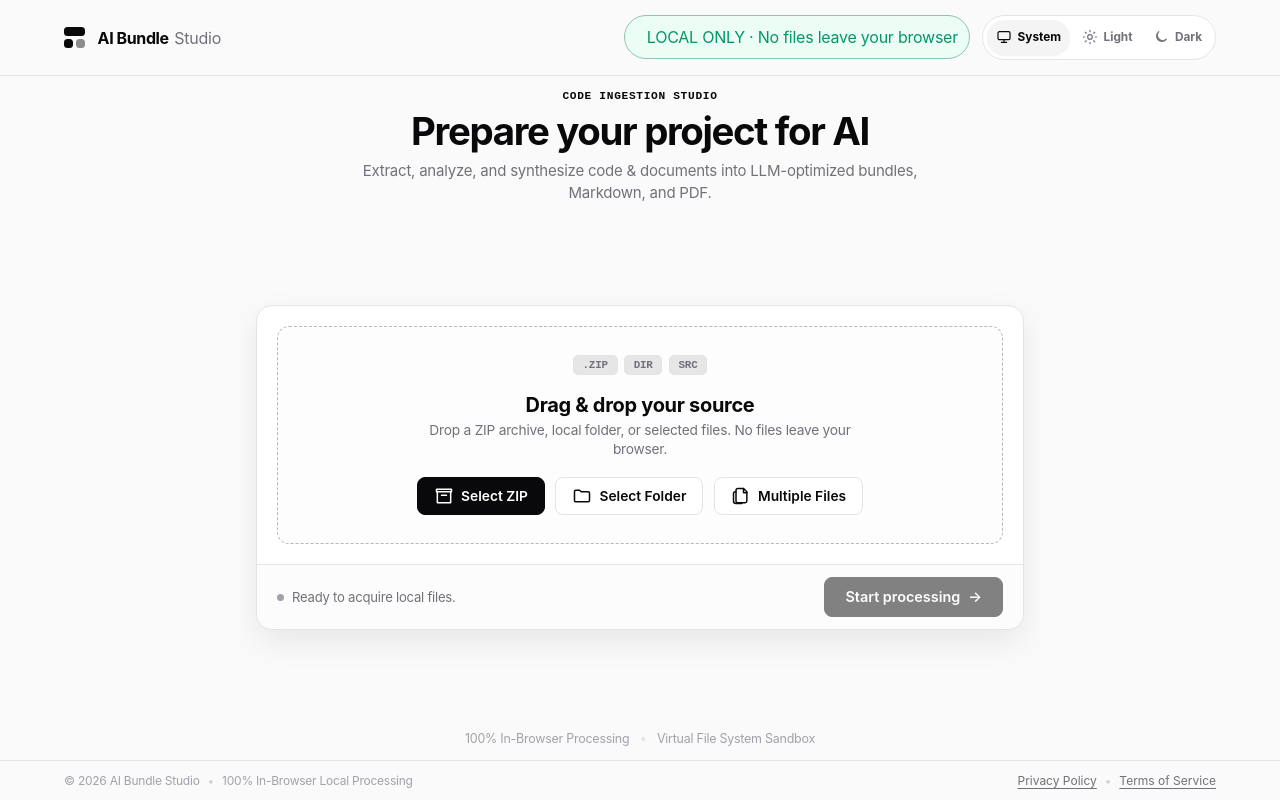
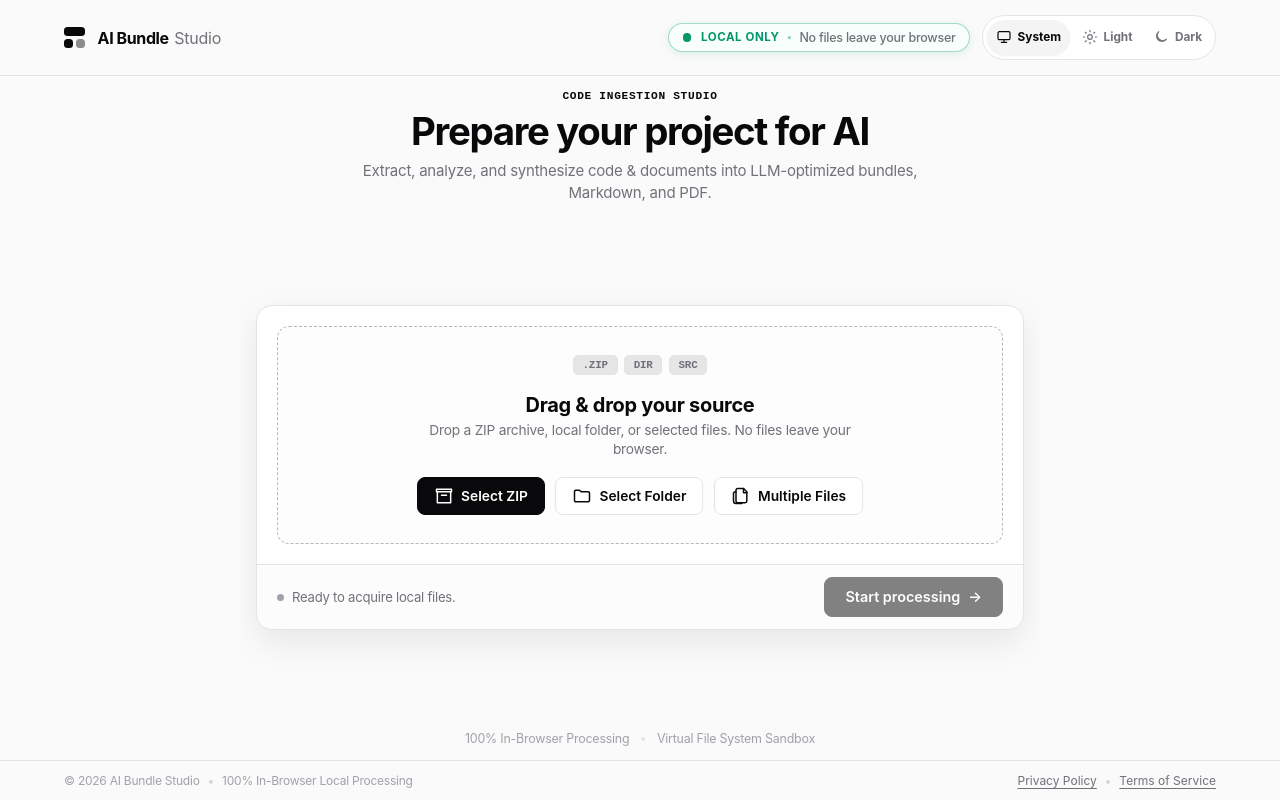
Before and after one commit to pietro-crc/FILE-BUNDLE-Studio, a React (Vite) app: page / in a window 1280 px wide. Built offline with nearby package versions, Linux system fonts and the light colour scheme; no server answers.

Commit message:
ui: modernize privacy status component with new layout, ping animation, and hover effects

```diff
--- a/src/app/app.css
+++ b/src/app/app.css
@@ -119,29 +119,81 @@ body:has(.application-shell--landing) {
 
 .privacy-status {
   display: inline-flex;
-  gap: 0.65rem;
-  align-items: center;
-  min-height: 2.75rem;
-  padding: 0.45rem 0.7rem;
+  align-items: center;
+  gap: 0.6rem;
+  padding: 0.4rem 0.85rem;
+  border-radius: 9999px;
+  font-size: 0.78rem;
+  background: color-mix(in srgb, var(--color-success-soft) 40%, var(--color-surface));
+  border: 1px solid color-mix(in srgb, var(--color-success) 35%, transparent);
+  box-shadow: 0 2px 10px color-mix(in srgb, var(--color-success) 12%, transparent);
+  backdrop-filter: blur(12px);
+  transition: all 0.2s cubic-bezier(0.16, 1, 0.3, 1);
+}
+
+.privacy-status:hover {
+  border-color: color-mix(in srgb, var(--color-success) 55%, transparent);
+  box-shadow: 0 4px 14px color-mix(in srgb, var(--color-success) 22%, transparent);
+}
+
+.privacy-status__indicator {
+  position: relative;
+  display: flex;
+  align-items: center;
+  justify-content: center;
+  width: 0.55rem;
+  height: 0.55rem;
+  flex-shrink: 0;
+}
+
+.privacy-status__dot {
+  width: 0.55rem;
+  height: 0.55rem;
+  border-radius: 50%;
+  background: var(--color-success);
+}
+
+.privacy-status__ping {
+  position: absolute;
+  width: 0.55rem;
+  height: 0.55rem;
+  border-radius: 50%;
+  background: var(--color-success);
+  opacity: 0.75;
+  animation: privacy-ping 2s cubic-bezier(0, 0, 0.2, 1) infinite;
+}
+
+@keyframes privacy-ping {
+  75%, 100% {
+    transform: scale(2.2);
+    opacity: 0;
+  }
+}
+
+.privacy-status__content {
+  display: inline-flex;
+  align-items: center;
+  gap: 0.45rem;
+  white-space: nowrap;
+}
+
+.privacy-status__badge {
+  font-weight: 750;
+  font-size: 0.72rem;
+  letter-spacing: 0.05em;
   color: var(--color-success);
-  border: 1px solid color-mix(in srgb, var(--color-success) 40%, var(--color-border));
-  border-radius: 999px;
-  background: var(--color-success-soft);
-}
-
-.privacy-status>span {
-  display: grid;
-  gap: 0.05rem;
-}
-
-.privacy-status strong {
-  color: var(--color-text);
+  text-transform: uppercase;
+}
+
+.privacy-status__dot-sep {
+  color: color-mix(in srgb, var(--color-success) 45%, transparent);
+  font-size: 0.65rem;
+}
+
+.privacy-status__detail {
+  color: var(--color-text-muted);
+  font-weight: 500;
   font-size: 0.78rem;
-}
-
-.privacy-status span span {
-  color: var(--color-text-muted);
-  font-size: 0.7rem;
 }
 
 .theme-switcher {
@@ -863,13 +915,10 @@ body:has(.application-shell--landing) {
     align-items: flex-end;
   }
 
-  .privacy-status span span,
+  .privacy-status__detail,
+  .privacy-status__dot-sep,
   .theme-switcher__button span {
     display: none;
-  }
-
-  .privacy-status>span {
-    display: block;
   }
 
   .principles-grid,
--- a/src/ui/PrivacyStatus.tsx
+++ b/src/ui/PrivacyStatus.tsx
@@ -5,10 +5,21 @@ export function PrivacyStatus() {
 
   return (
     <div className="privacy-status" role="status" aria-label="Privacy status">
-      <span className="privacy-status__indicator" />
-      <span className="privacy-status__text">
-        {isLocalOnly ? 'LOCAL ONLY · No files leave your browser' : 'NETWORK ENABLED'}
+      <span className="privacy-status__indicator" aria-hidden="true">
+        <span className="privacy-status__dot" />
+        <span className="privacy-status__ping" />
       </span>
+      <div className="privacy-status__content">
+        <strong className="privacy-status__badge">
+          {isLocalOnly ? 'LOCAL ONLY' : 'NETWORK ENABLED'}
+        </strong>
+        {isLocalOnly && (
+          <>
+            <span className="privacy-status__dot-sep" aria-hidden="true">•</span>
+            <span className="privacy-status__detail">No files leave your browser</span>
+          </>
+        )}
+      </div>
     </div>
   )
 }
```
